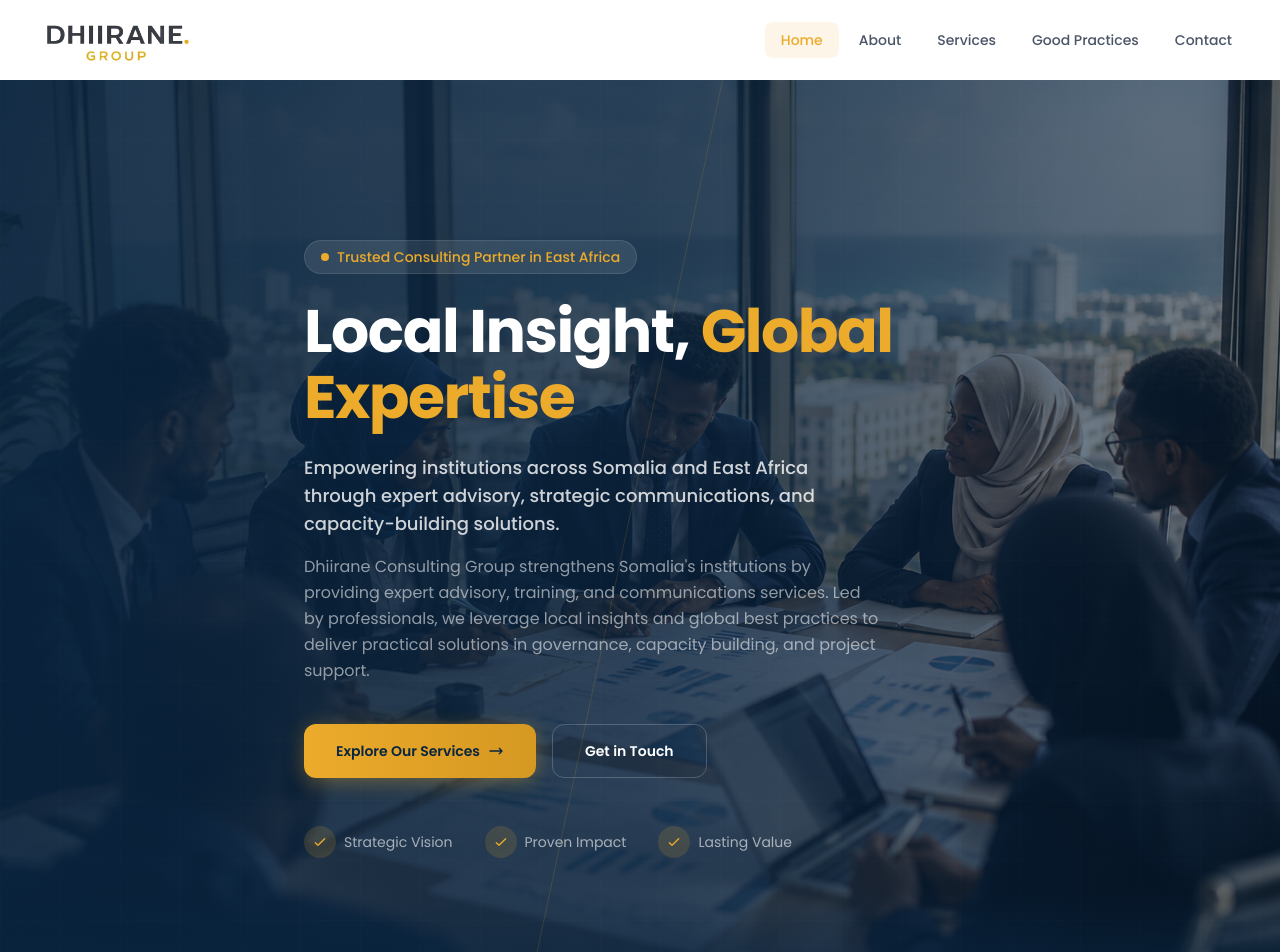
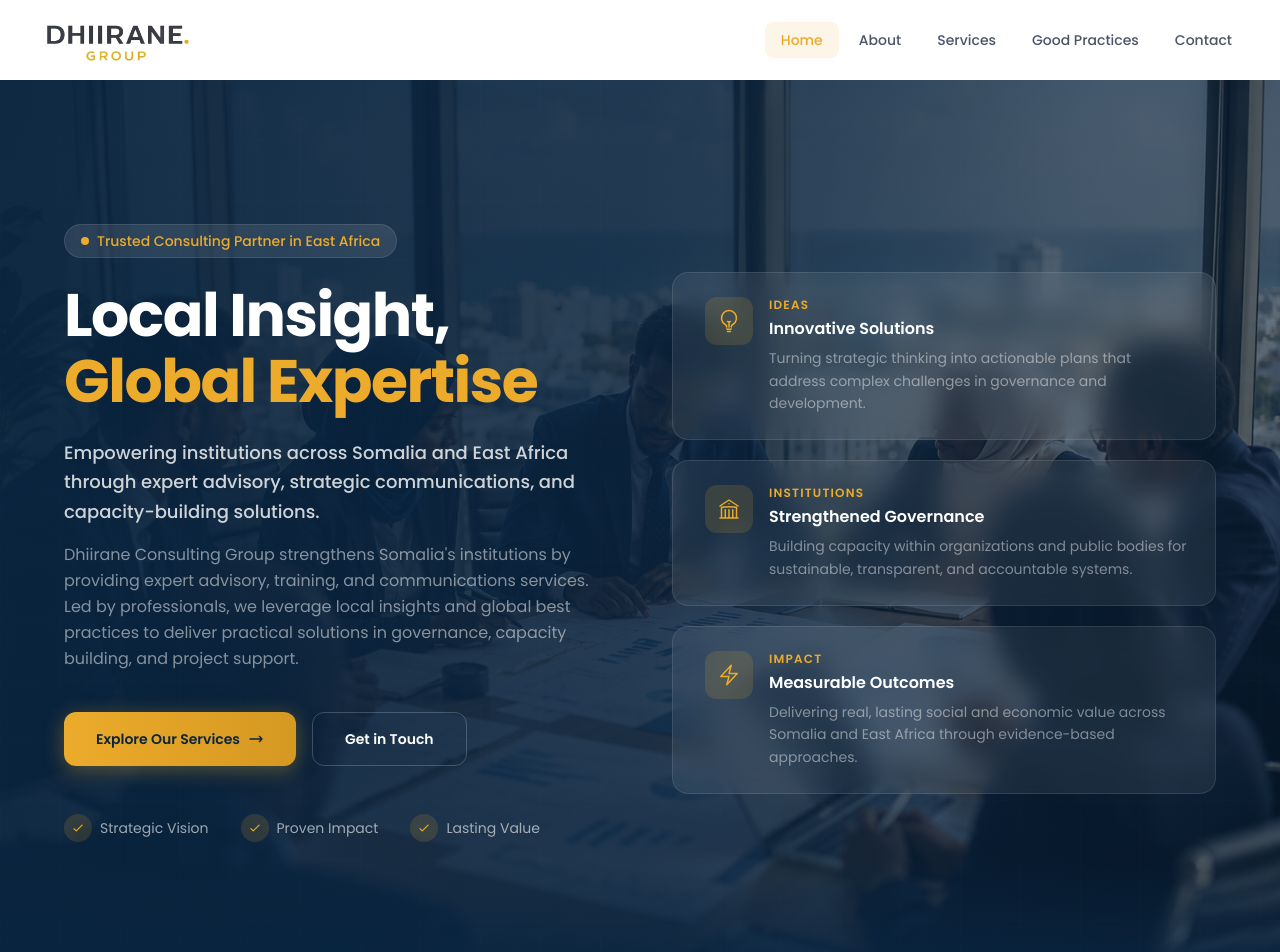
Before and after one commit to ScriptSavvy1/consultant-Website, a Next.js app: page / in a window 1280 px wide. Shown: the top 952 px of the page. Built offline with nearby package versions, Linux system fonts and the light colour scheme.

Commit message:
feat: hero two-column layout with glassmorphism pillar cards (Ideas, Institutions, Impact)

```diff
--- a/src/sections/HeroSection.tsx
+++ b/src/sections/HeroSection.tsx
@@ -16,14 +16,14 @@
                     priority
                     quality={90}
                 />
-                {/* Dark overlay for text readability */}
-                <div className="absolute inset-0 bg-gradient-to-r from-secondary/90 via-secondary/80 to-secondary/50" />
+                {/* Dark overlay — stronger on left for text, lighter on right to show image */}
+                <div className="absolute inset-0 bg-gradient-to-r from-secondary/95 via-secondary/85 to-secondary/60" />
                 {/* Bottom fade */}
                 <div className="absolute bottom-0 left-0 right-0 h-32 bg-gradient-to-t from-secondary to-transparent" />
             </div>
 
             {/* Subtle grid overlay */}
-            <div className="absolute inset-0 opacity-[0.04]">
+            <div className="absolute inset-0 opacity-[0.03]">
                 <svg width="100%" height="100%" xmlns="http://www.w3.org/2000/svg">
                     <defs>
                         <pattern id="grid" width="60" height="60" patternUnits="userSpaceOnUse">
@@ -34,43 +34,31 @@
                 </svg>
             </div>
 
-            {/* Accent: diagonal gold line */}
-            <div
-                className="absolute pointer-events-none"
-                style={{
-                    width: "1px",
-                    height: "120%",
-                    background: "var(--color-primary)",
-                    opacity: 0.15,
-                    top: "-10%",
-                    left: "58%",
-                    transform: "rotate(12deg)",
-                    transformOrigin: "top center",
-                }}
-            />
+            {/* Hero content — two column */}
+            <div className="relative z-10 max-w-7xl mx-auto px-6 lg:px-16 py-28 lg:py-36 w-full">
+                <div className="grid lg:grid-cols-2 gap-12 lg:gap-16 items-center">
 
-            {/* Hero content */}
-            <div className="relative z-10 max-w-7xl mx-auto px-6 lg:px-16 py-32 lg:py-40">
-                <div className="animate-fade-in-up max-w-2xl">
+                    {/* Left Column: Text */}
+                    <div className="animate-fade-in-up">
                         <div className="inline-flex items-center gap-2 bg-white/10 text-primary px-4 py-1.5 rounded-full text-sm font-medium mb-6 backdrop-blur-sm border border-white/10">
                             <span className="w-2 h-2 bg-primary rounded-full" />
                             Trusted Consulting Partner in East Africa
                         </div>
 
-                    <h1 className="text-4xl sm:text-5xl lg:text-6xl font-bold text-white leading-[1.1] tracking-tight">
+                        <h1 className="text-4xl sm:text-5xl lg:text-[3.5rem] xl:text-6xl font-bold text-white leading-[1.1] tracking-tight">
                             Local Insight,{" "}
                             <span className="text-primary">
                                 Global Expertise
                             </span>
                         </h1>
 
-                    <p className="mt-6 text-lg text-white/80 font-medium max-w-xl">
+                        <p className="mt-6 text-lg text-white/80 font-medium leading-relaxed">
                             Empowering institutions across Somalia and East Africa through
                             expert advisory, strategic communications, and capacity-building
                             solutions.
                         </p>
 
-                    <p className="mt-4 text-white/55 leading-relaxed max-w-xl text-base">
+                        <p className="mt-4 text-white/50 leading-relaxed text-base">
                             Dhiirane Consulting Group strengthens Somalia&apos;s institutions
                             by providing expert advisory, training, and communications
                             services. Led by professionals, we leverage local insights and
@@ -107,49 +95,80 @@
                         </div>
 
                         {/* Trust indicators */}
-                    <div className="mt-12 flex items-center gap-8 text-sm text-white/50">
-                        <div className="flex items-center gap-2">
-                            <div className="w-8 h-8 rounded-full bg-primary/15 flex items-center justify-center">
-                                <svg
-                                    className="w-4 h-4 text-primary"
-                                    fill="none"
-                                    viewBox="0 0 24 24"
-                                    stroke="currentColor"
-                                    strokeWidth={2}
-                                >
+                        <div className="mt-12 flex items-center gap-8 text-sm">
+                            {["Strategic Vision", "Proven Impact", "Lasting Value"].map((text) => (
+                                <div key={text} className="flex items-center gap-2">
+                                    <div className="w-7 h-7 rounded-full bg-primary/15 flex items-center justify-center">
+                                        <svg className="w-3.5 h-3.5 text-primary" fill="none" viewBox="0 0 24 24" stroke="currentColor" strokeWidth={2}>
                                             <path strokeLinecap="round" strokeLinejoin="round" d="M5 13l4 4L19 7" />
                                         </svg>
                                     </div>
-                            <span className="text-white/60">Strategic Vision</span>
+                                    <span className="text-white/60">{text}</span>
                                 </div>
-                        <div className="flex items-center gap-2">
-                            <div className="w-8 h-8 rounded-full bg-primary/15 flex items-center justify-center">
-                                <svg
-                                    className="w-4 h-4 text-primary"
-                                    fill="none"
-                                    viewBox="0 0 24 24"
-                                    stroke="currentColor"
-                                    strokeWidth={2}
+                            ))}
+                        </div>
+                    </div>
+
+                    {/* Right Column: Pillar Cards */}
+                    <div className="hidden lg:flex flex-col gap-5">
+                        {[
+                            {
+                                icon: (
+                                    <svg className="w-6 h-6" fill="none" viewBox="0 0 24 24" stroke="currentColor" strokeWidth={1.5}>
+                                        <path strokeLinecap="round" strokeLinejoin="round" d="M12 18v-5.25m0 0a6.01 6.01 0 001.5-.189m-1.5.189a6.01 6.01 0 01-1.5-.189m3.75 7.478a12.06 12.06 0 01-4.5 0m3.75 2.383a14.406 14.406 0 01-3 0M14.25 18v-.192c0-.983.658-1.823 1.508-2.316a7.5 7.5 0 10-7.517 0c.85.493 1.509 1.333 1.509 2.316V18" />
+                                    </svg>
+                                ),
+                                label: "Ideas",
+                                title: "Innovative Solutions",
+                                desc: "Turning strategic thinking into actionable plans that address complex challenges in governance and development.",
+                            },
+                            {
+                                icon: (
+                                    <svg className="w-6 h-6" fill="none" viewBox="0 0 24 24" stroke="currentColor" strokeWidth={1.5}>
+                                        <path strokeLinecap="round" strokeLinejoin="round" d="M12 21v-8.25M15.75 21v-8.25M8.25 21v-8.25M3 9l9-6 9 6m-1.5 12V10.332A48.36 48.36 0 0012 9.75c-2.551 0-5.056.2-7.5.582V21M3 21h18M12 6.75h.008v.008H12V6.75z" />
+                                    </svg>
+                                ),
+                                label: "Institutions",
+                                title: "Strengthened Governance",
+                                desc: "Building capacity within organizations and public bodies for sustainable, transparent, and accountable systems.",
+                            },
+                            {
+                                icon: (
+                                    <svg className="w-6 h-6" fill="none" viewBox="0 0 24 24" stroke="currentColor" strokeWidth={1.5}>
+                                        <path strokeLinecap="round" strokeLinejoin="round" d="M3.75 13.5l10.5-11.25L12 10.5h8.25L9.75 21.75 12 13.5H3.75z" />
+                                    </svg>
+                                ),
+                                label: "Impact",
+                                title: "Measurable Outcomes",
+                                desc: "Delivering real, lasting social and economic value across Somalia and East Africa through evidence-based approaches.",
+                            },
+                        ].map((card, idx) => (
+                            <div
+                                key={card.label}
+                                className="group relative bg-white/[0.07] backdrop-blur-md border border-white/[0.1] rounded-2xl p-6 hover:bg-white/[0.12] hover:border-primary/30 transition-all duration-500"
+                                style={{ animationDelay: `${idx * 150}ms` }}
                             >
-                                    <path strokeLinecap="round" strokeLinejoin="round" d="M5 13l4 4L19 7" />
-                                </svg>
+                                {/* Accent line on hover */}
+                                <div className="absolute left-0 top-4 bottom-4 w-[3px] rounded-full bg-primary scale-y-0 group-hover:scale-y-100 transition-transform duration-500 origin-top" />
+
+                                <div className="flex items-start gap-4 pl-2">
+                                    <div className="w-12 h-12 shrink-0 rounded-xl bg-primary/15 flex items-center justify-center text-primary group-hover:bg-primary/25 transition-colors duration-300">
+                                        {card.icon}
                                     </div>
-                            <span className="text-white/60">Proven Impact</span>
+                                    <div>
+                                        <p className="text-xs tracking-widest uppercase text-primary font-semibold mb-1">
+                                            {card.label}
+                                        </p>
+                                        <h3 className="text-white font-semibold text-base mb-1.5">
+                                            {card.title}
+                                        </h3>
+                                        <p className="text-white/45 text-sm leading-relaxed">
+                                            {card.desc}
+                                        </p>
                                     </div>
-                        <div className="hidden sm:flex items-center gap-2">
-                            <div className="w-8 h-8 rounded-full bg-primary/15 flex items-center justify-center">
-                                <svg
-                                    className="w-4 h-4 text-primary"
-                                    fill="none"
-                                    viewBox="0 0 24 24"
-                                    stroke="currentColor"
-                                    strokeWidth={2}
-                                >
-                                    <path strokeLinecap="round" strokeLinejoin="round" d="M5 13l4 4L19 7" />
-                                </svg>
                                 </div>
-                            <span className="text-white/60">Lasting Value</span>
                             </div>
+                        ))}
                     </div>
                 </div>
             </div>
```
Lines whose indentation alone changed are shown as unchanged.
